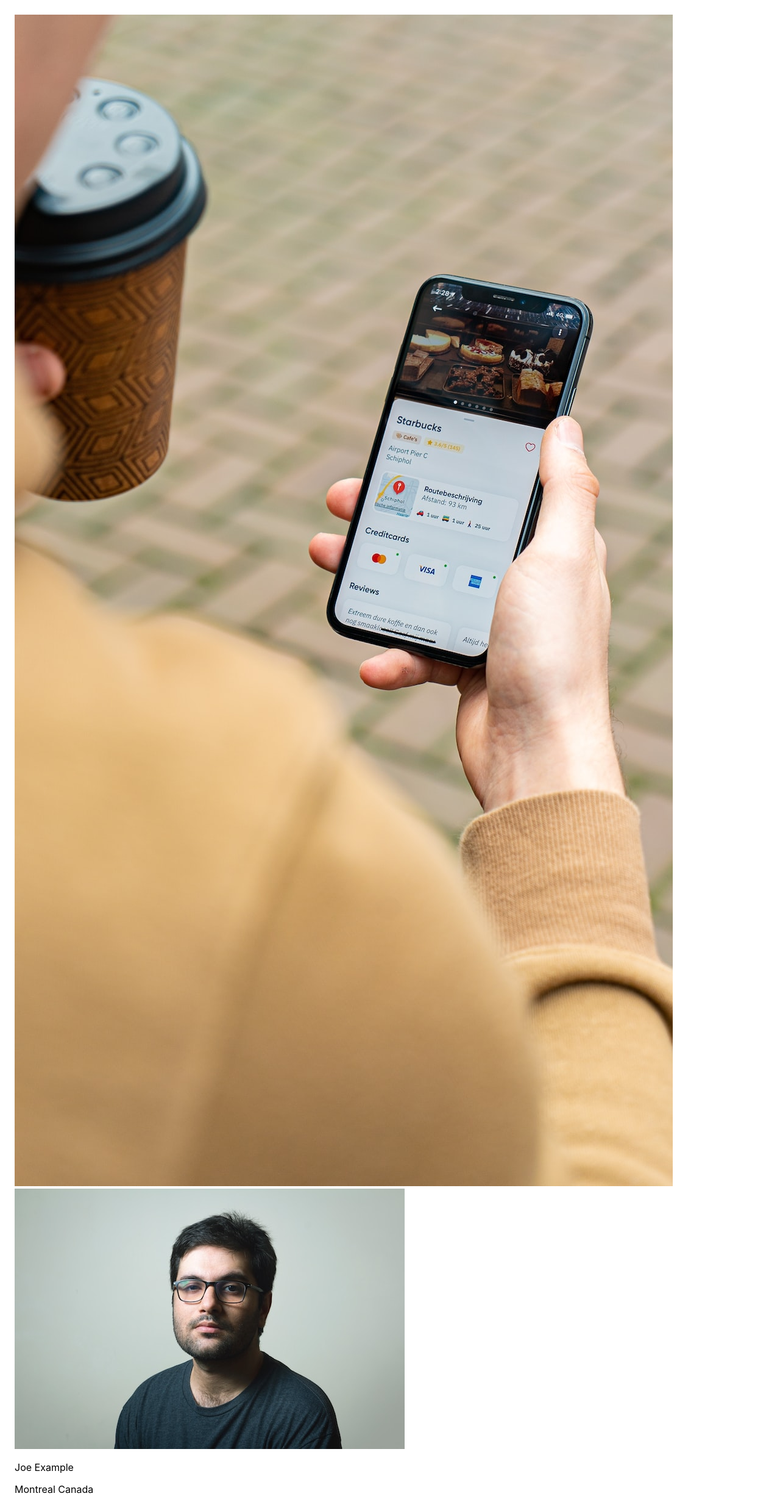
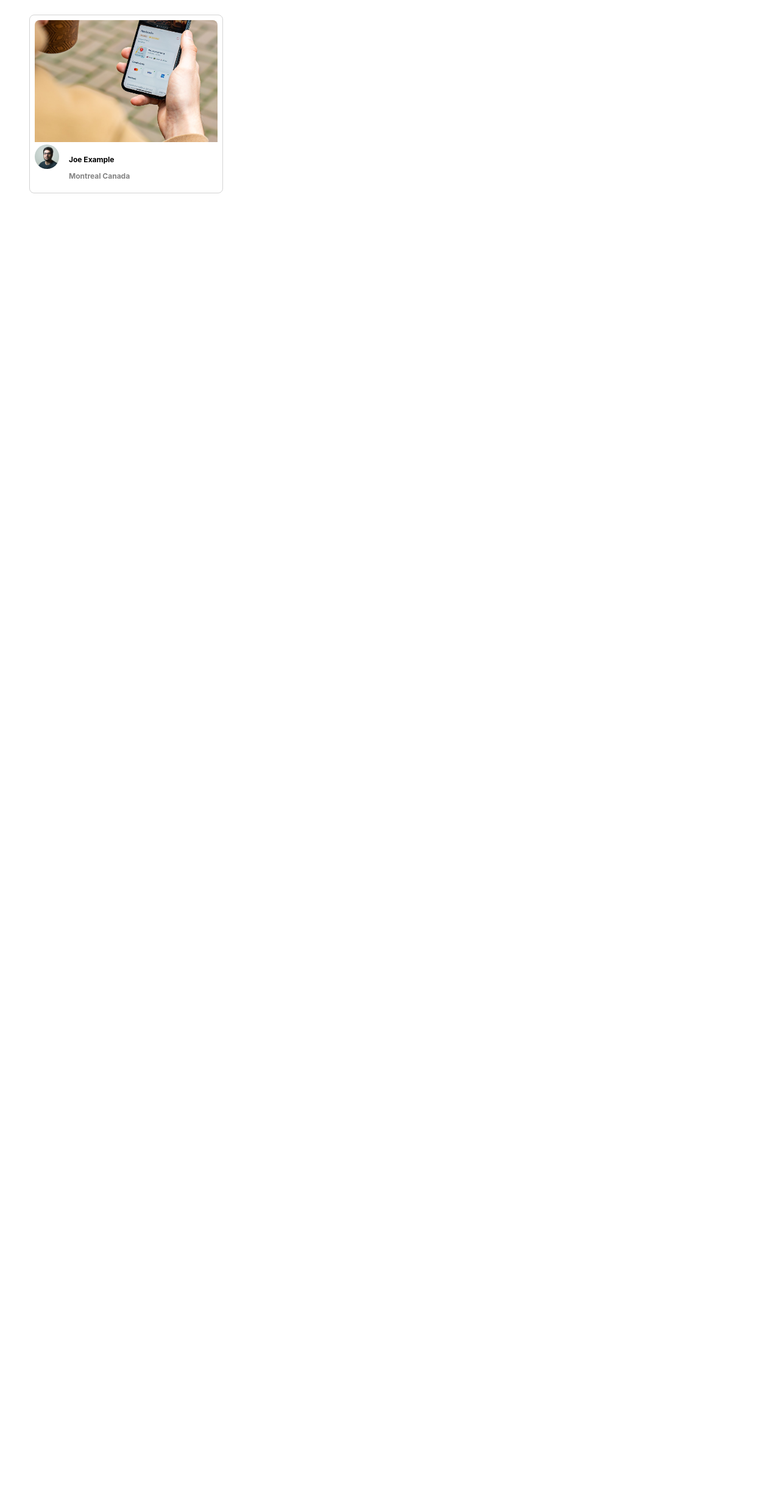
Before and after one commit to RJBaun/photolabs, a React (Create React App) app in the folder frontend/: page / in a window 1280 px wide. Shown: the whole page at 61% size. After the commit the page ends 800 px from the top, so only its background shows below. Built offline with nearby package versions, Linux system fonts and the light colour scheme; the HTML template or start-up script is replaced by a standard one.

Commit message:
add styling to PhotoListItem

```diff
--- a/frontend/src/components/PhotoListItem.jsx
+++ b/frontend/src/components/PhotoListItem.jsx
@@ -6,11 +6,15 @@
   const { city, country } = location;
 
   return (
-    <article id={id}>
-      <img src={imageSource} alt="Photo" />
-      <img src={profile} alt="Profile" />
-      <p>{username}</p>
-      <p>{city} {country}</p>
+    <article className="photo-list__item" id={id}>
+      <img className="photo-list__image" src={imageSource} />
+      <footer className="photo-list__user-details">
+        <img className="photo-list__user-profile" src={profile} />
+        <section className="photo-list__user-info">
+          <p>{username}</p>
+          <p className="photo-list__user-location">{city} {country}</p>
+        </section>
+      </footer>
     </article>
   )
 };
```
